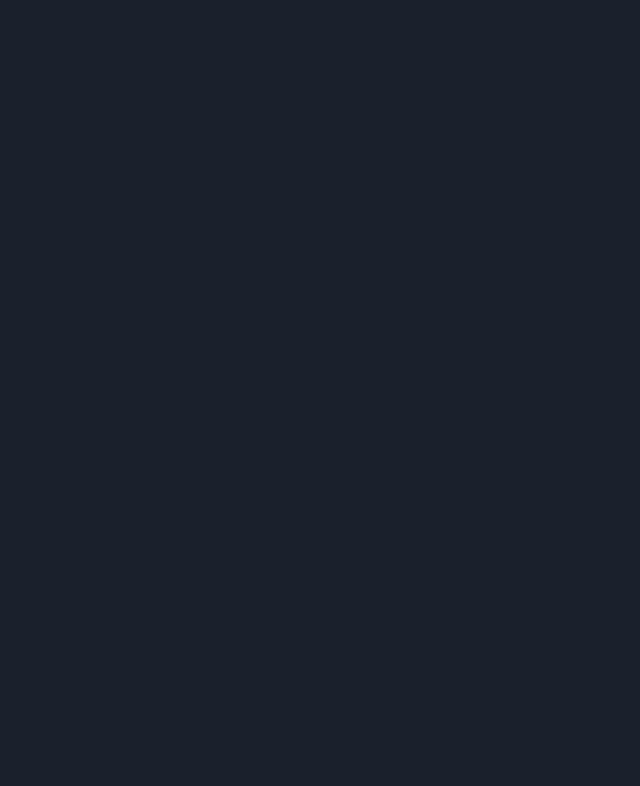
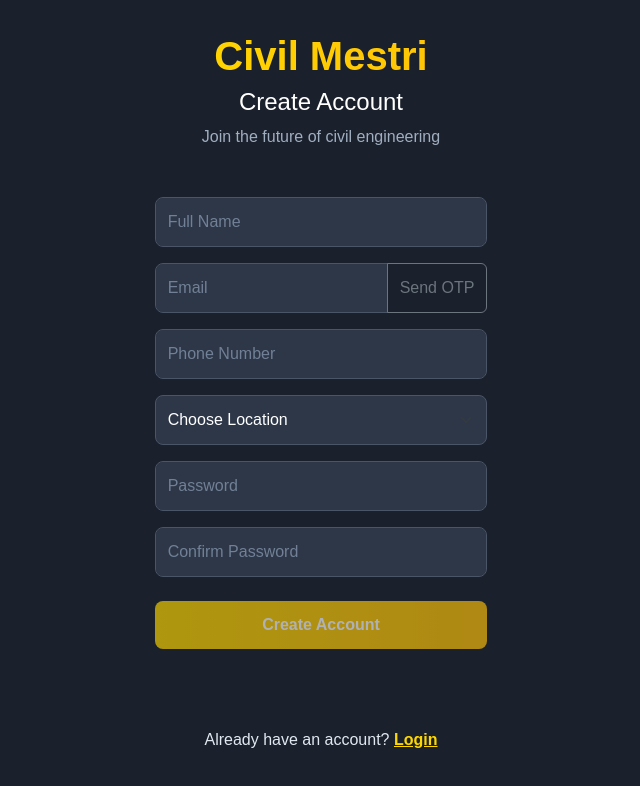
Before and after one commit to Hanumansai72/ApnaMestri, a React (Create React App) app in the folder product/: page /signup in a window 1280 px wide. Shown: the top 786 px of the page, without its empty margins (319-959 px from the left). Built offline with nearby package versions, Linux system fonts and the light colour scheme; no server answers.

Commit message:
first cgoma

```diff
--- a/product/src/Componets/Product/Registratin.jsx
+++ b/product/src/Componets/Product/Registratin.jsx
@@ -1,123 +1,138 @@
-import React, { useState } from 'react';
+import React, { useState, useEffect } from 'react';
 import axios from 'axios';
 import { Link, useNavigate } from 'react-router-dom';
 import { Toast, ToastContainer, Form, Button, InputGroup } from 'react-bootstrap';
 import { motion, AnimatePresence } from 'framer-motion';
 import { GoogleLogin } from '@react-oauth/google';
 import { jwtDecode } from 'jwt-decode';
-import { signupSchema} from './signupschema';
+import { signupSchema } from './signupschema';
 import { useForm } from 'react-hook-form';
-import { yupResolver } from '@hookform/resolvers/yup'
+import { yupResolver } from '@hookform/resolvers/yup';
 
 function Registration() {
-  const [formdata, setformdata] = useState({
-    Full_Name: '',
-    Emailaddress: '',
-    Phone_Number: '',
-    Password: '',
-    Location: '',
-  });
+  const navigate = useNavigate();
+
   const {
     register,
-  handleSubmit: rhfSubmit,
+    handleSubmit,
+    watch,
     formState: { errors },
   } = useForm({
     resolver: yupResolver(signupSchema),
     mode: 'onBlur',
   });
 
-  const [confirmPassword, setConfirmPassword] = useState('');
+  const emailValue = watch('Emailaddress');
+
   const [toast, setToast] = useState({ show: false, message: '', variant: 'success' });
   const [otpSent, setOtpSent] = useState(false);
   const [otpVerified, setOtpVerified] = useState(false);
   const [otp, setOtp] = useState('');
-  const navigate = useNavigate();
 
   const showToast = (message, variant = 'success') => {
     setToast({ show: true, message, variant });
   };
 
-  const handleoninput = (e) => {
-    const { name, value } = e.target;
-    setformdata((prevdata) => ({ ...prevdata, [name]: value }));
-    if (name === 'Emailaddress') {
+  // 🔒 Reset OTP when email changes
+  useEffect(() => {
+    setOtp('');
     setOtpSent(false);
     setOtpVerified(false);
-      setOtp('');
-    }
-  };
+  }, [emailValue]);
 
-  const handleSubmit = async (e) => {
-    e.preventDefault();
+  // ✅ SUBMIT
+  const onSubmit = async (data) => {
     if (!otpVerified) {
       showToast('Please verify your email with OTP first.', 'danger');
       return;
     }
-    if (formdata.Password !== confirmPassword) {
-      showToast('Passwords do not match.', 'danger');
-      return;
-    }
+
     try {
-      await axios.post('https://backend-d6mx.vercel.app/profiledata', formdata);
-      showToast('Account created successfully! Redirecting to login...', 'success');
-      setTimeout(() => navigate('/login'), 2000);
-    } catch (error) {
-      showToast('Failed to create account.', 'danger');
+      await axios.post(
+        'https://backend-d6mx.vercel.app/profiledata',
+        data,
+        { withCredentials: true }
+      );
+
+      showToast('Account created successfully!', 'success');
+      setTimeout(() => navigate('/login'), 1500);
+    } catch (err) {
+      showToast(err.response?.data?.message || 'Signup failed', 'danger');
     }
   };
 
+  // ✅ SEND OTP
   const sendOtp = async () => {
-    if (!formdata.Emailaddress) {
-      showToast('Please enter your email first.', 'warning');
+    if (!emailValue) {
+      showToast('Enter email first', 'warning');
       return;
     }
+
     try {
-      await axios.post('https://backend-d6mx.vercel.app/sendotp', { Email: formdata.Emailaddress });
-      showToast('OTP sent to your email', 'success');
+      await axios.post('https://backend-d6mx.vercel.app/sendotp', {
+        Email: emailValue,
+      });
       setOtpSent(true);
-    } catch (error) {
-      showToast('Failed to send OTP.', 'danger');
+      showToast('OTP sent to email', 'success');
+    } catch {
+      showToast('Failed to send OTP', 'danger');
     }
   };
 
+  // ✅ VERIFY OTP
   const verifyOtp = async () => {
     if (!otp) {
-      showToast('Please enter the OTP', 'warning');
+      showToast('Enter OTP', 'warning');
       return;
     }
+
     try {
-      await axios.post('https://backend-d6mx.vercel.app/verifyotp', { Email: formdata.Emailaddress, otp: otp });
+      await axios.post('https://backend-d6mx.vercel.app/verifyotp', {
+        Email: emailValue,
+        otp,
+      });
       setOtpVerified(true);
-      showToast('OTP verified successfully!', 'success');
-    } catch (error) {
+      showToast('OTP verified', 'success');
+    } catch {
       setOtpVerified(false);
       showToast('Invalid OTP', 'danger');
     }
   };
 
+  // ✅ GOOGLE SIGNUP
   const handleGoogleSignup = async (credentialResponse) => {
     try {
       const decoded = jwtDecode(credentialResponse.credential);
-      const userData = {
+
+      await axios.post('https://backend-d6mx.vercel.app/customer/signup', {
         Full_Name: decoded.name,
         Emailaddress: decoded.email,
-        Password: decoded.sub,
-        Phone_Number: '',
         Location: 'Google',
-      };
+        authProvider: 'google',
+      });
 
-      await axios.post('https://backend-d6mx.vercel.app/profiledata', userData);
-      showToast('Signed up successfully with Google!', 'success');
-      setTimeout(() => navigate('/login'), 2000);
-    } catch (error) {
-      console.error('Google signup failed:', error);
-      showToast('Google sign-up failed. Try again.', 'danger');
+      showToast('Signed up with Google!', 'success');
+      setTimeout(() => navigate('/login'), 1500);
+    } catch {
+      showToast('Google signup failed', 'danger');
     }
   };
 
+  // ---------------- STYLES ----------------
   const styles = `
-    .signup-page { background-color: #1A202C; min-height: 100vh; font-family: sans-serif; display: flex; align-items: center; justify-content: center; }
-    .form-container { max-width: 450px; margin: auto; color: #E2E8F0; }
+    .signup-page {
+      background-color: #1A202C;
+      min-height: 100vh;
+      font-family: sans-serif;
+      display: flex;
+      align-items: center;
+      justify-content: center;
+    }
+    .form-container {
+      max-width: 450px;
+      margin: auto;
+      color: #E2E8F0;
+    }
     .brand-title {
       background: -webkit-linear-gradient(left, #FFD700, #FFC107);
       -webkit-background-clip: text;
@@ -125,31 +140,26 @@ function Registration() {
       font-weight: bold;
       font-size: 2.5rem;
     }
-    .brand-subtitle { color: #A0AEC0; }
-    .form-control-dark, .form-select-dark {
+    .brand-subtitle {
+      color: #A0AEC0;
+    }
+    .form-control-dark,
+    .form-select-dark {
       background-color: #2D3748;
       border: 1px solid #4A5568;
       border-radius: 8px;
       color: #fff;
-      padding: 12px 12px 12px 40px;
+      padding: 12px;
     }
-    .form-control-dark::placeholder, .form-select-dark { color: #718096; }
-    .form-control-dark:focus, .form-select-dark:focus {
+    .form-control-dark::placeholder {
+      color: #718096;
+    }
+    .form-control-dark:focus,
+    .form-select-dark:focus {
       background-color: #2D3748;
       border-color: #FFD700;
       box-shadow: 0 0 0 2px rgba(255, 215, 0, 0.4);
       color: #fff;
-    }
-    .input-group-text-dark {
-      position: absolute;
-      z-index: 10;
-      color: #A0AEC0;
-      background: transparent;
-      border: none;
-      padding-left: 15px;
-      height: 100%;
-      display: flex;
-      align-items: center;
     }
     .create-account-btn {
       background: linear-gradient(to right, #FFD700, #FFC107);
@@ -165,146 +175,138 @@ function Registration() {
       justify-content: center;
       margin-top: 15px;
     }
-    .toast-success { background-color: #FFC107 !important; color: black; }
-    .toast-danger { background-color: #FF4C4C !important; color: white; }
-    .toast-warning { background-color: #FFD700 !important; color: black; }
+    .toast-success {
+      background-color: #FFC107 !important;
+      color: black;
+    }
+    .toast-danger {
+      background-color: #FF4C4C !important;
+      color: white;
+    }
+    .toast-warning {
+      background-color: #FFD700 !important;
+      color: black;
+    }
   `;
 
   const inputVariant = {
     hidden: { opacity: 0, y: 20 },
     visible: { opacity: 1, y: 0 },
-    exit: { opacity: 0, y: -20, transition: { duration: 0.2 } }
+    exit: { opacity: 0, y: -20 },
   };
 
   return (
     <>
       <style>{styles}</style>
+
       <div className="signup-page p-4">
-        <ToastContainer position="top-end" className="p-3" style={{ zIndex: 1050 }}>
+        <ToastContainer position="top-end" className="p-3">
           <Toast
-            className={`toast-${toast.variant}`}
             show={toast.show}
             onClose={() => setToast({ ...toast, show: false })}
             delay={3000}
             autohide
+            className={`toast-${toast.variant}`}
           >
             <Toast.Body>{toast.message}</Toast.Body>
           </Toast>
         </ToastContainer>
 
-        <motion.div
-          className="w-100 form-container"
-          initial={{ opacity: 0, y: -30 }}
-          animate={{ opacity: 1, y: 0 }}
-          transition={{ duration: 0.6 }}
-        >
+        <motion.div className="form-container">
           <div className="text-center mb-5">
             <h1 className="brand-title">Civil Mestri</h1>
             <h4 className="text-white">Create Account</h4>
             <p className="brand-subtitle">Join the future of civil engineering</p>
           </div>
 
-          <Form onSubmit={rhfSubmit(handleSubmit)}>
-
-            {/* Name */}
+          <Form onSubmit={handleSubmit(onSubmit)}>
             <InputGroup className="mb-3">
-              <span className="input-group-text-dark"><i className="bi bi-person"></i></span>
               <Form.Control
-  type="text"
                 placeholder="Full Name"
-  name="Full_Name"
                 {...register('Full_Name')}
-  value={formdata.Full_Name}
-  onChange={handleoninput}
                 className="form-control-dark"
               />
+            </InputGroup>
             <p className="text-danger">{errors.Full_Name?.message}</p>
 
-            </InputGroup>
-
-            {/* Email + OTP */}
             <InputGroup className="mb-3">
-              <span className="input-group-text-dark"><i className="bi bi-envelope"></i></span>
               <Form.Control
-  type="text"
-  placeholder="Emailaddress"
-  name="Emailaddress"
+                placeholder="Email"
                 {...register('Emailaddress')}
-  value={formdata.Full_Name}
-  onChange={handleoninput}
                 className="form-control-dark"
               />
+              {!otpSent && (
+                <Button type="button" variant="outline-secondary" onClick={sendOtp}>
+                  Send OTP
+                </Button>
+              )}
+            </InputGroup>
             <p className="text-danger">{errors.Emailaddress?.message}</p>
-
-              {!otpSent && <Button variant="outline-secondary" onClick={sendOtp}>Send OTP</Button>}
-            </InputGroup>
 
             <AnimatePresence>
               {otpSent && !otpVerified && (
-                <motion.div variants={inputVariant} initial="hidden" animate="visible" exit="exit">
+                <motion.div variants={inputVariant} initial="hidden" animate="visible">
                   <InputGroup className="mb-3">
-                    <span className="input-group-text-dark"><i className="bi bi-shield-check"></i></span>
-                    <Form.Control type="text" placeholder="Enter OTP" value={otp} onChange={(e) => setOtp(e.target.value)} className="form-control-dark" required />
-                    <Button variant="secondary" onClick={verifyOtp}>Verify</Button>
+                    <Form.Control
+                      placeholder="Enter OTP"
+                      value={otp}
+                      onChange={(e) => setOtp(e.target.value)}
+                      className="form-control-dark"
+                    />
+                    <Button type="button" onClick={verifyOtp}>
+                      Verify
+                    </Button>
                   </InputGroup>
                 </motion.div>
               )}
             </AnimatePresence>
 
-            {/* Phone */}
             <InputGroup className="mb-3">
-              <span className="input-group-text-dark"><i className="bi bi-phone"></i></span>
               <Form.Control
-  type="number"
-  placeholder="Phone_Number"
-  name="Phone_Number"
+                placeholder="Phone Number"
                 {...register('Phone_Number')}
-  value={formdata.Full_Name}
-  onChange={handleoninput}
                 className="form-control-dark"
               />
+            </InputGroup>
             <p className="text-danger">{errors.Phone_Number?.message}</p>
 
-            </InputGroup>
-
-            {/* Location */}
-            <InputGroup className="mb-3">
-              <span className="input-group-text-dark"><i className="bi bi-building"></i></span>
-              <Form.Select name="Location" value={formdata.Location} onChange={handleoninput} className="form-select-dark" required>
-                <option value="">Choose your Location</option>
+            <Form.Select {...register('Location')} className="mb-3 form-select-dark">
+              <option value="">Choose Location</option>
               <option value="Hyderabad">Hyderabad</option>
               <option value="Mumbai">Mumbai</option>
             </Form.Select>
-            </InputGroup>
+            <p className="text-danger">{errors.Location?.message}</p>
 
-            {/* Password */}
-            <InputGroup className="mb-3">
-              <span className="input-group-text-dark"><i className="bi bi-lock"></i></span>
-              <Form.Control type="password" placeholder="Password" name="Password" value={formdata.Password} onChange={handleoninput} className="form-control-dark" required />
-            </InputGroup>
+            <Form.Control
+              type="password"
+              placeholder="Password"
+              {...register('Password')}
+              className="mb-3 form-control-dark"
+            />
+            <p className="text-danger">{errors.Password?.message}</p>
 
-            <InputGroup className="mb-4">
-              <span className="input-group-text-dark"><i className="bi bi-lock-fill"></i></span>
-              <Form.Control type="password" placeholder="Confirm Password" value={confirmPassword} onChange={(e) => setConfirmPassword(e.target.value)} className="form-control-dark" required />
-            </InputGroup>
+            <Form.Control
+              type="password"
+              placeholder="Confirm Password"
+              {...register('confirmPassword')}
+              className="mb-4 form-control-dark"
+            />
+            <p className="text-danger">{errors.confirmPassword?.message}</p>
 
             <Button type="submit" className="create-account-btn" disabled={!otpVerified}>
               Create Account
             </Button>
 
-            {/* 🟢 Google Signup */}
             <div className="google-btn-container">
               <GoogleLogin
                 onSuccess={handleGoogleSignup}
                 onError={() => showToast('Google Login Failed', 'danger')}
-                theme="filled_black"
-                text="signup_with"
               />
             </div>
 
-            <p className="text-center mt-4" style={{ color: '#718096' }}>
+            <p className="text-center mt-4">
               Already have an account?{' '}
-              <Link to="/login" style={{ color: '#FFD700', fontWeight: 'bold', textDecoration: 'none' }}>
+              <Link to="/login" style={{ color: '#FFD700', fontWeight: 'bold' }}>
                 Login
               </Link>
             </p>
```
Also changed, not shown: product/src/Componets/Product/AllVendor.jsx (deleted, +0 -79 lines), 1 other file (tests, documents, lock files or other folders). Lines whose indentation alone changed are shown as unchanged.
